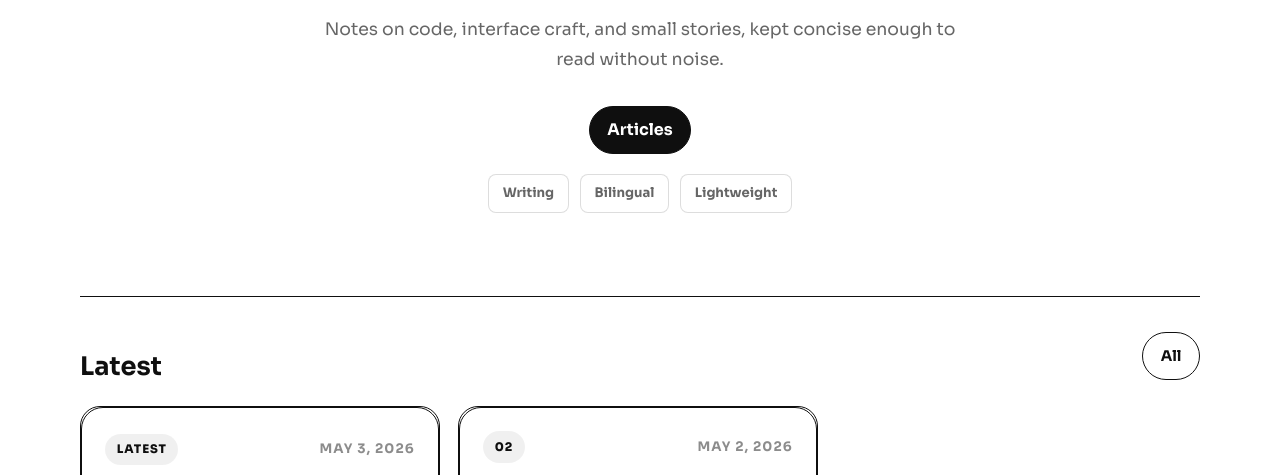
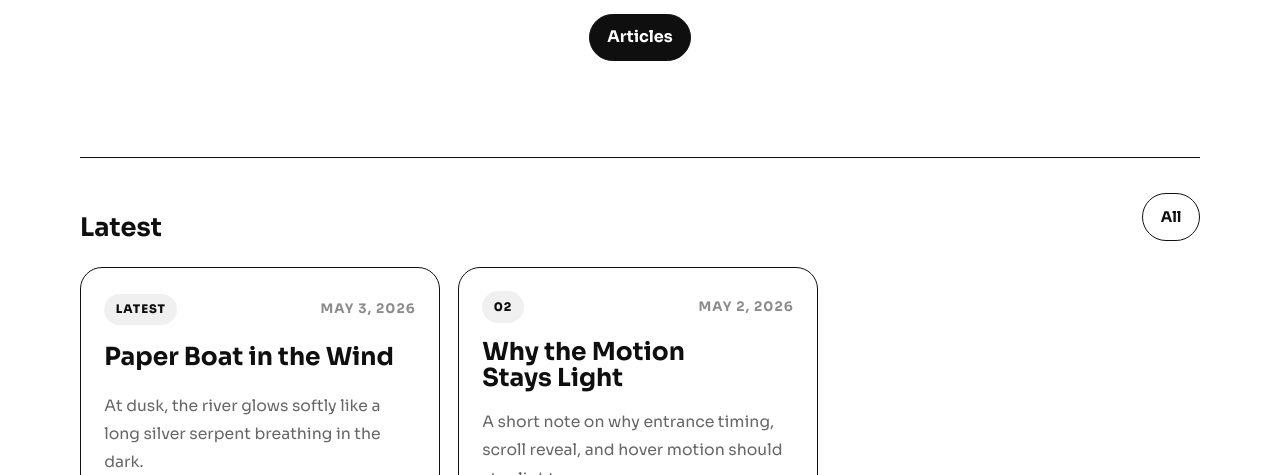
Before and after one commit to koajsj/orianblog, a plain HTML site: page index.html in a window 1280 px wide. Shown: the part 274-749 px from the top of the page. Drawn offline with Linux system fonts and the light colour scheme.

Commit message:
Trim home signals and simplify article card borders

```diff
--- a/css/style.css
+++ b/css/style.css
@@ -1034,8 +1034,6 @@ body.theme-dark .button-secondary {
 
 .article-card {
     height: 100%;
-    border: 1.5px solid var(--border);
-    border-radius: 20px;
     background: transparent;
     box-shadow: none;
     will-change: transform, opacity;
@@ -1046,7 +1044,6 @@ body.theme-dark .button-secondary {
 
 .article-card:hover {
     transform: translate3d(0, -4px, 0);
-    border-color: var(--border);
 }
 
 .article-link {
@@ -2197,13 +2194,29 @@ body {
     padding: 1.45rem;
     border: 1.5px solid var(--border);
     border-radius: 22px;
-    transition: transform var(--transition-base), background-color var(--transition-base), color var(--transition-base);
+    background: transparent;
+    transition:
+        transform var(--transition-base),
+        border-color var(--transition-base),
+        background-color var(--transition-base),
+        color var(--transition-base);
 }
 
 .article-link:hover {
     transform: translate3d(0, -3px, 0);
-    background: var(--surface-strong);
-    color: var(--surface-strong-text);
+    background: var(--accent-soft);
+}
+
+.article-link:hover .article-card-title,
+.article-link:hover .article-cta {
+    color: var(--text);
+}
+
+.article-link:hover .article-excerpt,
+.article-link:hover .article-meta,
+.article-link:hover .article-chip,
+.article-link:hover .article-card-stats {
+    color: var(--text-soft);
 }
 
 .article-card-title {
@@ -2306,6 +2319,10 @@ body {
 
 .footer-flex > div:last-child {
     display: none;
+}
+
+body.theme-dark .article-link:hover {
+    background: rgba(255, 255, 255, 0.04);
 }
 
 body.theme-dark .article-link:hover,
--- a/index.html
+++ b/index.html
@@ -44,16 +44,8 @@
                                 <span class="hero-line-inner">I'm <span class="fw-bold">Orian.</span></span>
                             </span>
                         </h1>
-                        <p class="hero-description" data-home-description>
-                            Notes on code, interface craft, and small stories, kept concise enough to read without noise.
-                        </p>
                         <div class="hero-actions">
                             <a href="articles.html" class="button button-primary" data-primary-cta>Articles</a>
-                        </div>
-                        <div class="hero-signal-list" aria-label="Site highlights">
-                            <span class="hero-signal" data-home-signal="writing">Writing</span>
-                            <span class="hero-signal" data-home-signal="bilingual">Bilingual</span>
-                            <span class="hero-signal" data-home-signal="lightweight">Lightweight</span>
                         </div>
                     </section>
                 </div>
--- a/js/articles-home.js
+++ b/js/articles-home.js
@@ -27,10 +27,6 @@
             archiveSrTitle: "文章归档",
             allArticles: "全部",
             primaryCta: "文章",
-            homeDescription: "记录代码、界面细节和短篇故事，内容尽量克制、清楚、少噪音。",
-            signalWriting: "写作",
-            signalBilingual: "双语",
-            signalLightweight: "轻量",
             viewsLabel: "浏览",
             likesLabel: "喜欢",
             sortLatest: "最新发布",
@@ -57,10 +53,6 @@
             archiveSrTitle: "Article archive",
             allArticles: "All",
             primaryCta: "Articles",
-            homeDescription: "Notes on code, interface craft, and small stories, kept concise enough to read without noise.",
-            signalWriting: "Writing",
-            signalBilingual: "Bilingual",
-            signalLightweight: "Lightweight",
             viewsLabel: "views",
             likesLabel: "likes",
             sortLatest: "Latest",
@@ -226,10 +218,6 @@
         const srTitle = document.getElementById("articles-archive-title");
         const navArticles = document.querySelector(".nav-links a[href='articles.html']");
         const primaryCta = document.querySelector("[data-primary-cta]");
-        const homeDescription = document.querySelector("[data-home-description]");
-        const signalWriting = document.querySelector('[data-home-signal="writing"]');
-        const signalBilingual = document.querySelector('[data-home-signal="bilingual"]');
-        const signalLightweight = document.querySelector('[data-home-signal="lightweight"]');
 
         if (sortSelect && sortSelect.options.length >= 3) {
             sortSelect.options[0].text = t("sortLatest");
@@ -273,22 +261,6 @@
 
         if (primaryCta) {
             primaryCta.textContent = t("primaryCta");
-        }
-
-        if (homeDescription) {
-            homeDescription.textContent = t("homeDescription");
-        }
-
-        if (signalWriting) {
-            signalWriting.textContent = t("signalWriting");
-        }
-
-        if (signalBilingual) {
-            signalBilingual.textContent = t("signalBilingual");
-        }
-
-        if (signalLightweight) {
-            signalLightweight.textContent = t("signalLightweight");
         }
 
         updateDocumentMeta(isArchive);
```
